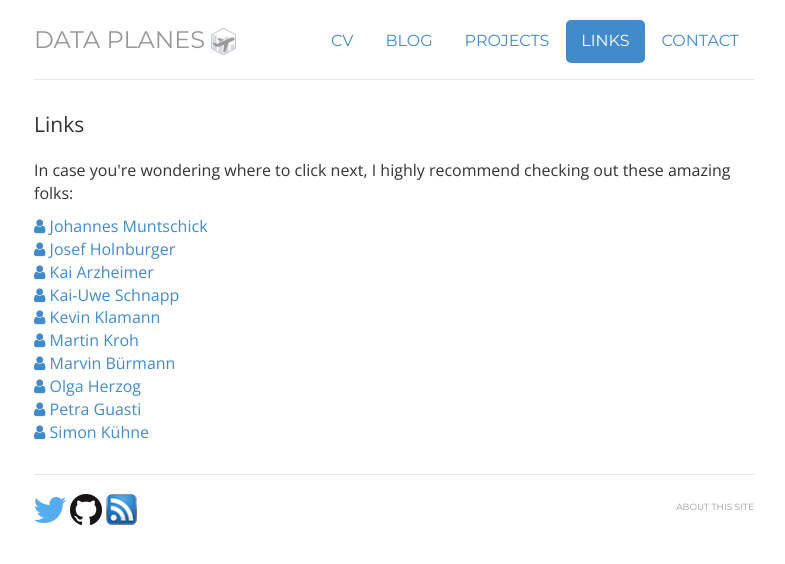
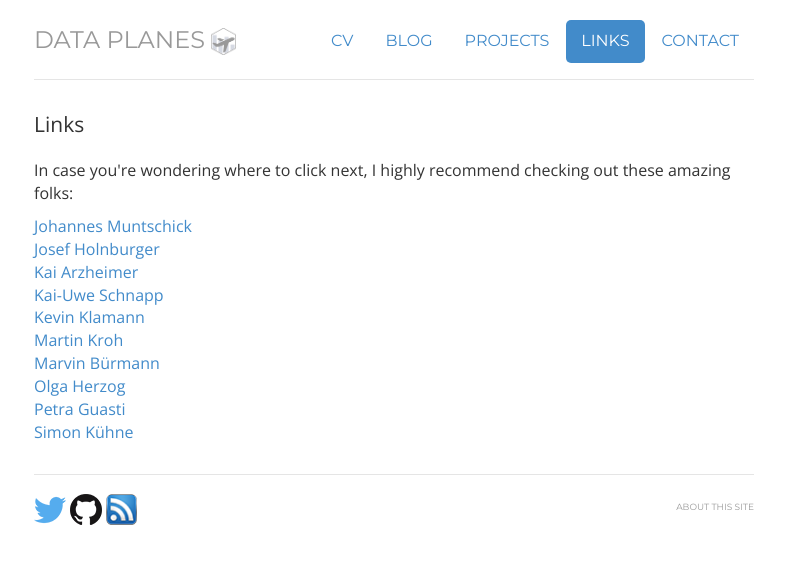
Before and after one commit to lhehnke/lhehnke.github.io, a Jekyll site: the page built from links/index.html, in a window 1280 px wide. Shown: the top 564 px of the page, without its empty margins (246-1031 px from the left). Built offline with Jekyll 4.4.1, drawn with Linux system fonts in a browser that asks for light colours; nearby versions of some CDN libraries.

Commit message:
Remove icons

```diff
--- a/links/index.html
+++ b/links/index.html
@@ -17,16 +17,16 @@ contact: passive
 			<link href="https://maxcdn.bootstrapcdn.com/font-awesome/4.6.3/css/font-awesome.min.css" rel="stylesheet" />
 
     <ul class="list-unstyled">
-                                          	 <li> <a href="https://international.politics.uni-mainz.de/staff/johannes-muntschick/" target="_blank"><i class="fa fa-user"></i> Johannes Muntschick</a></li>
-                                    	 <li> <a href="http://blog.holnburger.com/" target="_blank"><i class="fa fa-user"></i> Josef Holnburger</a></li>
-                              	 <li> <a href="http://www.kai-arzheimer.com/" target="_blank"><i class="fa fa-user"></i> Kai Arzheimer</a></li>
-                        	 <li> <a href="https://www.wiso.uni-hamburg.de/fachbereich-sowi/professuren/schnapp/team/schnapp-kai-uwe.html" target="_blank"><i class="fa fa-user"></i> Kai-Uwe Schnapp</a></li>
-                  	 <li> <a href="https://www.polver.uni-konstanz.de/en/seibel/professors/adjunct-professors/kevin-klamann/" target="_blank"><i class="fa fa-user"></i> Kevin Klamann</a></li>
-            	 <li> <a href="https://ekvv.uni-bielefeld.de/pers_publ/publ/PersonDetail.jsp?personId=120195853" target="_blank"><i class="fa fa-user"></i> Martin Kroh</a></li>
-      	 <li> <a href="http://mbuermann.de/" target="_blank"><i class="fa fa-user"></i> Marvin Bürmann</a></li>
-	 <li> <a href="https://www.wiso.uni-hamburg.de/fachbereich-sowi/professuren/schnapp/team/herzog-olga.html" target="_blank"><i class="fa fa-user"></i> Olga Herzog</a></li>
-	 	 <li> <a href="http://www.fb03.uni-frankfurt.de/60977547/petra-guasti" target="_blank"><i class="fa fa-user"></i> Petra Guasti</a></li>
-	 	 	 	 <li> <a href="http://www.simon-kuehne.de/" target="_blank"><i class="fa fa-user"></i> Simon Kühne</a></li>
+                                          	 <li> <a href="https://international.politics.uni-mainz.de/staff/johannes-muntschick/" target="_blank">Johannes Muntschick</a></li>
+                                    	 <li> <a href="http://blog.holnburger.com/" target="_blank">Josef Holnburger</a></li>
+                              	 <li> <a href="http://www.kai-arzheimer.com/" target="_blank">Kai Arzheimer</a></li>
+                        	 <li> <a href="https://www.wiso.uni-hamburg.de/fachbereich-sowi/professuren/schnapp/team/schnapp-kai-uwe.html" target="_blank">Kai-Uwe Schnapp</a></li>
+                  	 <li> <a href="https://www.polver.uni-konstanz.de/en/seibel/professors/adjunct-professors/kevin-klamann/" target="_blank">Kevin Klamann</a></li>
+            	 <li> <a href="https://ekvv.uni-bielefeld.de/pers_publ/publ/PersonDetail.jsp?personId=120195853" target="_blank">Martin Kroh</a></li>
+      	 <li> <a href="http://mbuermann.de/" target="_blank">Marvin Bürmann</a></li>
+	 <li> <a href="https://www.wiso.uni-hamburg.de/fachbereich-sowi/professuren/schnapp/team/herzog-olga.html" target="_blank">Olga Herzog</a></li>
+	 	 <li> <a href="http://www.fb03.uni-frankfurt.de/60977547/petra-guasti" target="_blank">Petra Guasti</a></li>
+	 	 	 	 <li> <a href="http://www.simon-kuehne.de/" target="_blank">Simon Kühne</a></li>
 	</ul>
 
 
```
